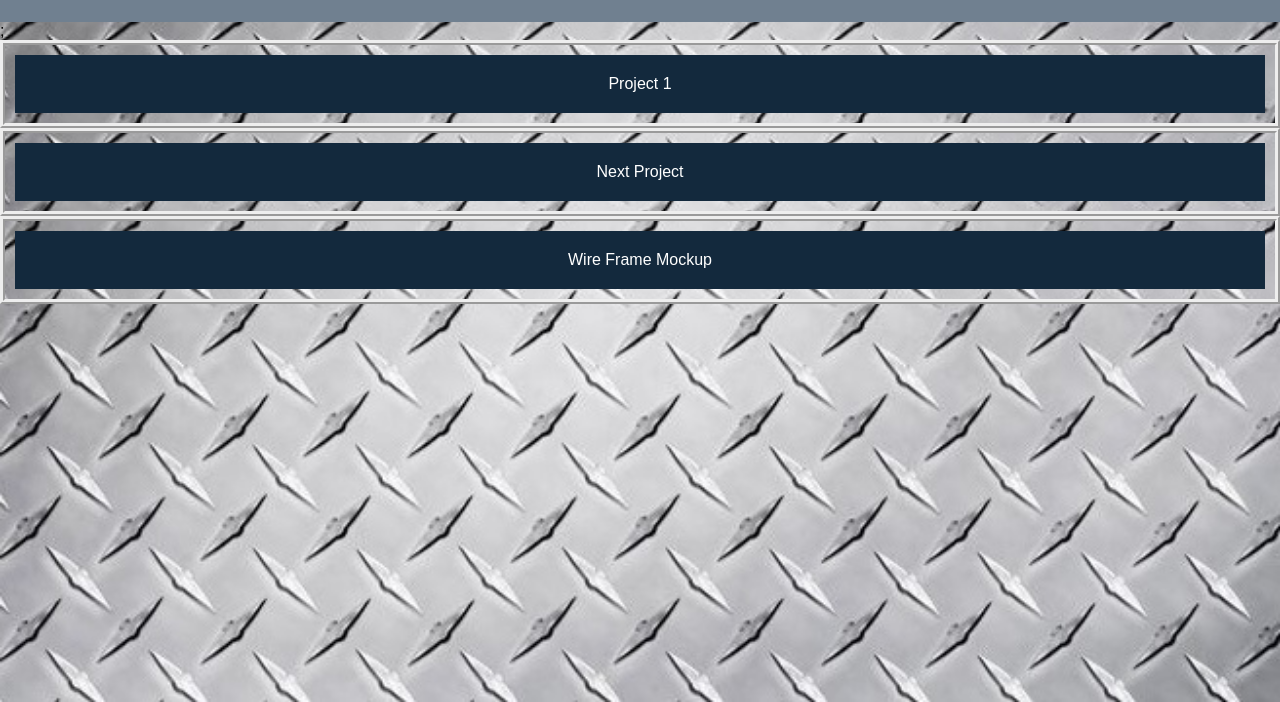
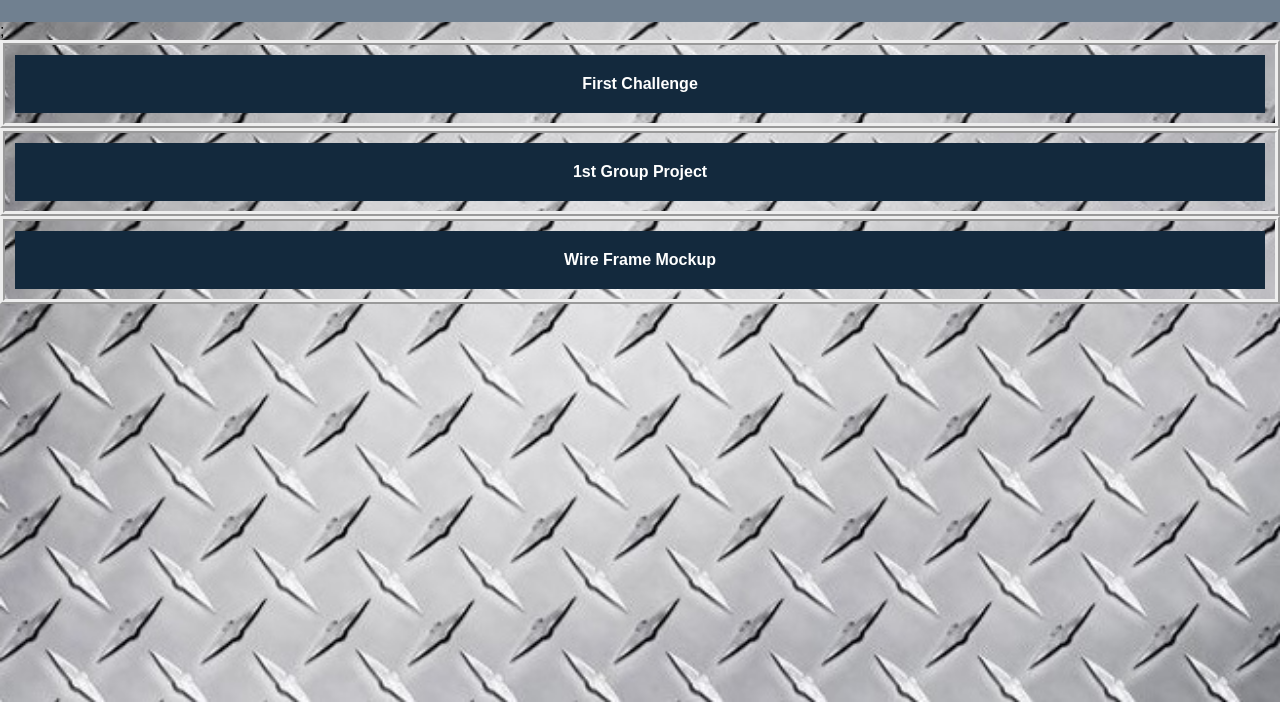
Before and after one commit to dirtydenny/Portfolio, a plain HTML site: page index.html in a window 1280 px wide. Shown: the part 98-800 px from the top of the page. Drawn offline with Linux system fonts and the light colour scheme.

Commit message:
add ref to group project

```diff
--- a/assets/css/style.css
+++ b/assets/css/style.css
@@ -56,7 +56,7 @@ header nav ul li {
 }
 
 a {
-    color: #281010;
+    color: #fff;
     text-decoration: wavy;
     font-size: 20;
     font-weight: 900;
--- a/index.html
+++ b/index.html
@@ -41,13 +41,13 @@
         <header></header>
 </section>
 <section class="card">
-    <header><a href="https://github.com/dirtydenny/first-challenge/deployments/activity_log?environment=github-pages" target="_blank"></a>Project 1</header>
+    <header><a href="https://github.com/dirtydenny/first-challenge" target="_blank">First Challenge</a></header>
 </section>
 <section class="card">
-    <header>Next Project</header>
+    <header><a href ="https://github.com/JakeDish/trivia-time" target="_blank">1st Group Project</a></header>
 </section>
 <section class="card">
-    <header><a href="./assets/images/tirecrawler.png"></a>Wire Frame Mockup</header>
+    <header><a href="./assets/images/tirecrawler.png">Wire Frame Mockup</a></header>
 </section>
 
 </main>
```
